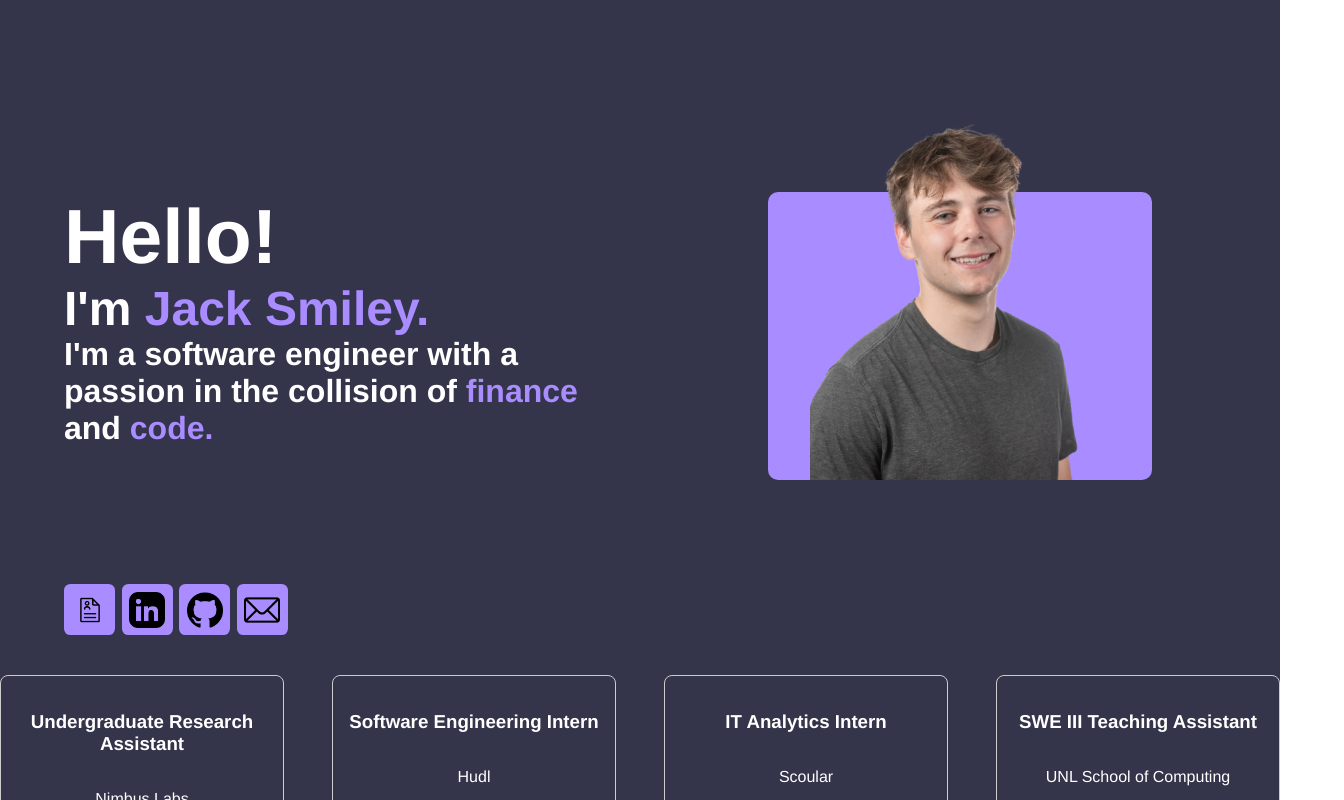
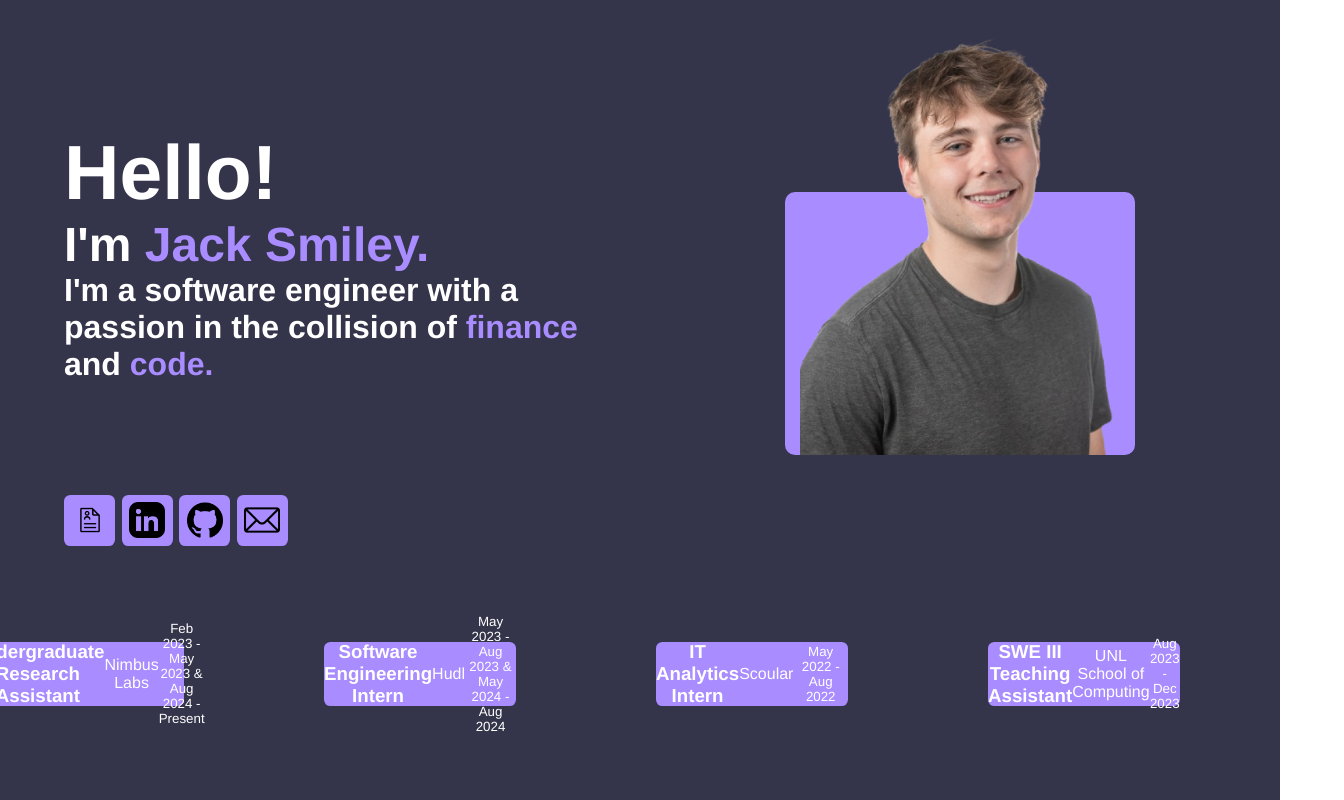
Before and after one commit to SmileyJack/jack-smiley-website, a Vue app: page / in a window 1280 px wide. Shown: the top 800 px of the page, 1344 px wide, since content can reach past the window. Built offline with nearby package versions, Linux system fonts and the light colour scheme.

Commit message:
update content cards

```diff
--- a/src/components/ContentCard.vue
+++ b/src/components/ContentCard.vue
@@ -52,18 +52,25 @@
 
   <style>
   .main-card {
+    width: 15vw;
+    height: 5vw;
+    background: #A98CFF;
+    border-radius: 0.5vw;
+    margin-right: 0.5vw;
     display: flex;
-    flex-direction: column;
-    border: 1px solid #ccc;
-    border-radius: 8px;
-    padding: 16px;
-    margin: 8px;
-    cursor: pointer;
-    transition: box-shadow 0.2s ease-in-out;
-  }
+    justify-content: center;
+    align-items: center;
+    transition: transform 0.2s ease;
 
-  .main-card:hover {
-    box-shadow: 0 4px 8px rgba(0, 0, 0, 0.1);
+    &:hover {
+      transform: scale(1.1);
+      cursor: pointer;
+    }
+
+    img {
+    height: 70%;
+    }
+
   }
 
   .modal-overlay {
--- a/src/components/HomePage.vue
+++ b/src/components/HomePage.vue
@@ -67,6 +67,8 @@ export default defineComponent({
   display: flex;
   flex-direction: column;
   align-items: center;
+  max-width: 100vw;
+  overflow-x: hidden;
 }
 
 .container {
@@ -75,15 +77,15 @@ export default defineComponent({
   align-items: flex-start;
   flex-wrap: wrap;
   width: 100%;
-  margin-bottom: 5%;
   padding-top: clamp(4rem, 8vh, 6rem);
 }
 
 .contact-container {
-   width: 100%;
+  width: 100%;
   display: flex;
   justify-content: flex-start;
-  margin-left: 10%
+  margin-left: 10%;
+  margin-bottom: 5%;
 }
 
 .backdrop {
@@ -94,7 +96,7 @@ export default defineComponent({
   border-radius: 10px;
   position: relative;
   aspect-ratio: 4 / 3;
-  width: clamp(200px, 30vw, 400px);
+  width: clamp(150px, 30vw, 350px);
   margin-top: clamp(8rem, 10vh, 14rem);
   margin-bottom: clamp(2rem, 5vh, 4rem);
   margin-left: auto;
@@ -103,16 +105,17 @@ export default defineComponent({
 }
 
 .headshot {
-  width: clamp(150px, 30vw, 300px);
+  width: 100%;
   height: auto;
   position: absolute;
+  margin-left: 30px;
   bottom: 0;
 }
 
 .text-container {
   display: flex;
   flex-direction: column;
-  margin-top: 10%;
+  margin-top: 5%;
   margin-left: 5%;
   min-width: 20%;
   max-width: 45%;
```
